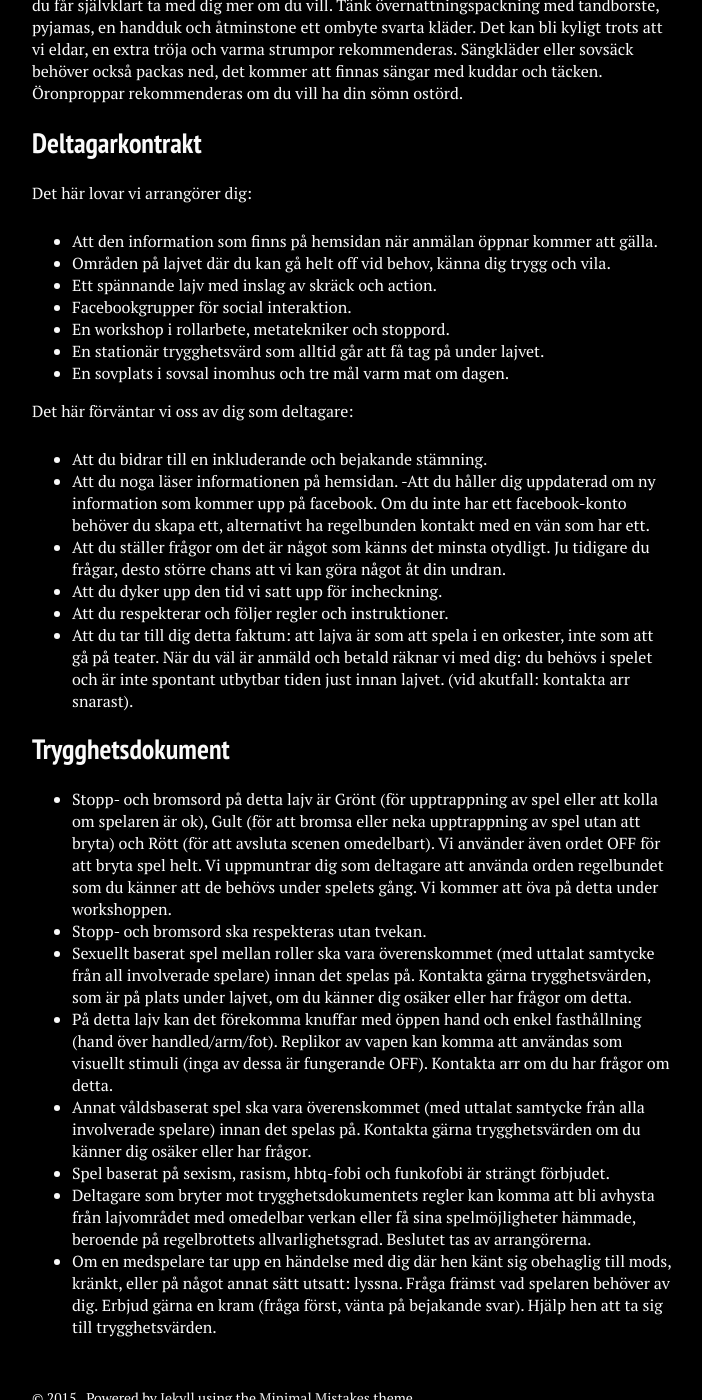
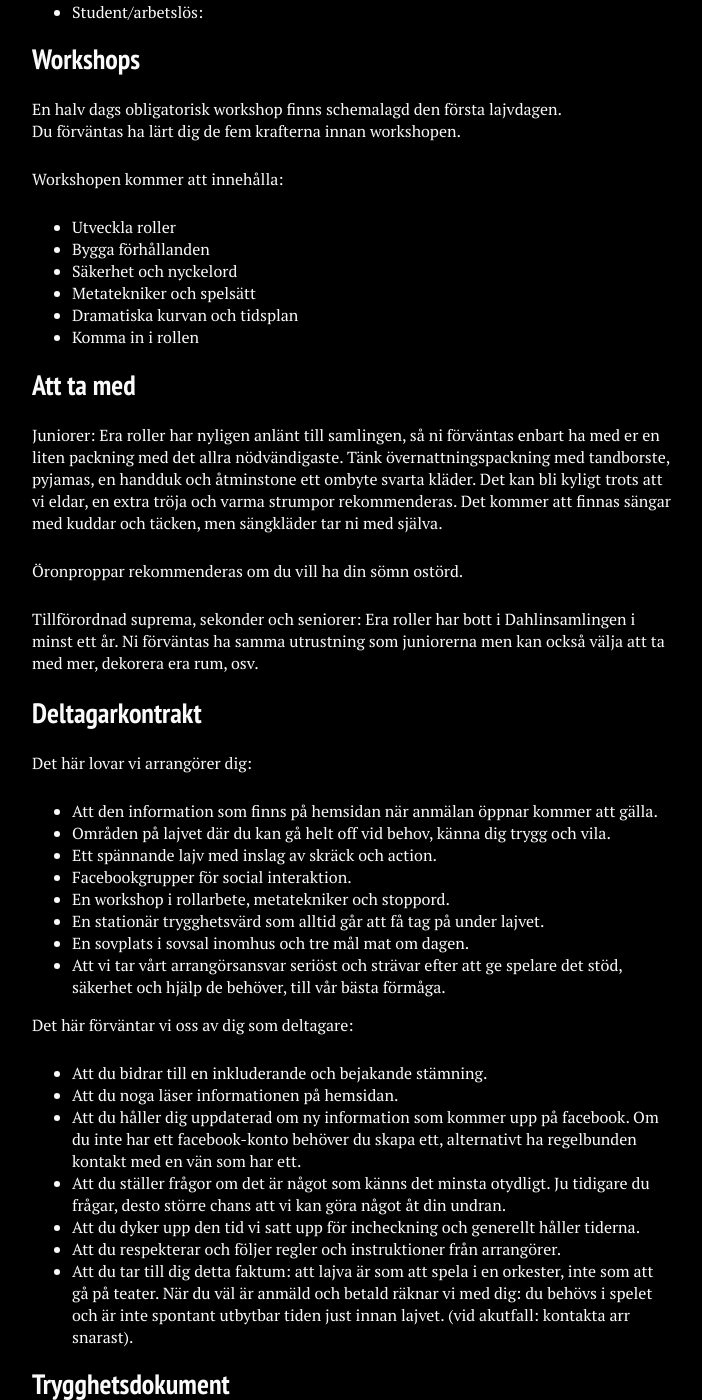
Before and after one commit to stanislavb/www.coven.nu, a Jekyll site: the page built from praktiskt/index.md, in a window 1280 px wide and 1400 px high, scrolled down 1000 px. Shown: the whole window, without its empty margins (288-990 px from the left). Built offline with Jekyll 4.4.1, drawn with Linux system fonts in a browser that asks for light colours; nearby versions of some CDN libraries; some of the changed text lies outside the part shown.

Commit message:
Correct Om and Praktiskt

```diff
--- a/om-lajvet/index.md
+++ b/om-lajvet/index.md
@@ -19,13 +19,27 @@
 
 Coven utspelar sig i en rätt ofrivilligt nyformad samling häxor i nutidens Sverige.
 
-Lajvet handlar om coola krafter, häxorna som innehar dem, och de personer som försöker döda dem för att de innehar dem. Du får en chans att uppleva klassiska känslor och karaktärer från gymnasietiden, skaffa nya vänner, bli sviken, bli kär, råka döda någon och desperat försöka återuppliva dem innan kårchefen får reda på det...eller bara försöka täcka dina spår.
+Lajvet handlar om coola krafter, häxorna som innehar dem, och de personer som försöker döda dem.
 
-Stämningen är spänd, framtiden är osäker och du har antingen alldeles för lite eller alldeles för mycket kraft att hantera läget. Du måste skaffa vänner. Du måste ha tillit. Ni måste hjälpa varandra eller så kommer ni antagligen att dö i en alldeles för snar framtid.
+Du får en chans att uppleva klassiska känslor och karaktärer från gymnasietiden, skaffa nya vänner, bli sviken, bli kär, råka döda någon och desperat försöka återuppliva dem innan kårchefen får reda på det... eller bara försöka täcka dina spår.
+
+Stämningen är spänd, framtiden är osäker och du har antingen alldeles för lite eller alldeles för mycket kraft för att hantera läget. Du måste skaffa vänner. Du måste ha tillit. Ni måste hjälpa varandra eller så kommer ni antagligen att dö i en alldeles för snar framtid.
 
 Men först måste du ta reda på var det största hotet ligger; utanför er samling eller i dess mitt?
 
 ## Vision
+
+Detta lajv är inte bara för kvinnor; vi använder order "häxa" som könsneutralt. Människor av alla kön kallas för häxor.
+
+Detta är ett "Nordic LARP". Lajvet kommer att fokusera på förhållanden mellan roller, använda metatekniker och försöka få saker att se så realistiska ut som möjligt.
+
+Det är ett lajv fyllt av motsägelser för att skapa inre och yttre konflikter för rollpersonerna:
+
+* Kraft och hjälplöshet
+* Vänskap och hierarkier
+* Tonårsångest och stort ansvar
+
+Vi vill skapa ett lajv tillgängligt både för nya och för erfarna spelare. Vi gör spelmekanikerna enkla och flexibla så att spelare kan ha så episkt, kul eller tragiskt lajv de vill, i deras eget tempo. Tidigare erfarenhet av Nordic LARP oh metatekniker är en fördel, men vi strävar efter att ge all information, stöd och hålla workshops för att inkludera alla.
 
 ## Inspiration
 
--- a/praktiskt/index.md
+++ b/praktiskt/index.md
@@ -19,20 +19,45 @@
 
 ## Plats
 
-Frustunaby. 20 minuters promenad från Gnesta station dit pendeltåg går regelbundet. En timmes bilkörning från Stockholm.
+Frustunaby, 20 minuters promenad från Gnesta station.
+Pendeltåg går regelbundet.
+En timmes bilkörning från Stockholm.
 
 ## Datum och tid
 
 * Svenska rundan: 	18-20 september
 * Engelska rundan:	 2-4 oktober
 
+Spelet börjar kl 10:00 den 18e september.
+Spelet slutar efter kl 13.00 den 20e september.
+
+## Biljetter och priser
+
+- Sponsor:
+- Baspris:
+- Student/arbetslös:
+
 ## Workshops
 
 En halv dags obligatorisk workshop finns schemalagd den första lajvdagen.
+Du förväntas ha lärt dig de fem krafterna innan workshopen.
+
+Workshopen kommer att innehålla:
+
+ - Utveckla roller
+ - Bygga förhållanden
+ - Säkerhet och nyckelord
+ - Metatekniker och spelsätt
+ - Dramatiska kurvan och tidsplan
+ - Komma in i rollen
 
 ## Att ta med
 
-Din karaktär förväntas enbart ta med sig en liten packning med det allra nödvändigaste, du får självklart ta med dig mer om du vill. Tänk övernattningspackning med tandborste, pyjamas, en handduk och åtminstone ett ombyte svarta kläder. Det kan bli kyligt trots att vi eldar, en extra tröja och varma strumpor rekommenderas. Sängkläder eller sovsäck behöver också packas ned, det kommer att finnas sängar med kuddar och täcken. Öronproppar rekommenderas om du vill ha din sömn ostörd.
+Juniorer: Era roller har nyligen anlänt till samlingen, så ni förväntas enbart ha med er en liten packning med det allra nödvändigaste. Tänk övernattningspackning med tandborste, pyjamas, en handduk och åtminstone ett ombyte svarta kläder. Det kan bli kyligt trots att vi eldar, en extra tröja och varma strumpor rekommenderas. Det kommer att finnas sängar med kuddar och täcken, men sängkläder tar ni med själva.
+
+Öronproppar rekommenderas om du vill ha din sömn ostörd.
+
+Tillförordnad suprema, sekonder och seniorer: Era roller har bott i Dahlinsamlingen i minst ett år. Ni förväntas ha samma utrustning som juniorerna men kan också välja att ta med mer, dekorera era rum, osv.
 
 ## Deltagarkontrakt
 
@@ -44,25 +69,27 @@
 - Facebookgrupper för social interaktion.
 - En workshop i rollarbete, metatekniker och stoppord.
 - En stationär trygghetsvärd som alltid går att få tag på under lajvet.
-- En sovplats i sovsal inomhus och tre mål varm mat om dagen.
+- En sovplats i sovsal inomhus och tre mål mat om dagen.
+- Att vi tar vårt arrangörsansvar seriöst och strävar efter att ge spelare det stöd, säkerhet och hjälp de behöver, till vår bästa förmåga.
 
 Det här förväntar vi oss av dig som deltagare:
 
 - Att du bidrar till en inkluderande och bejakande stämning.
--  Att du noga läser informationen på hemsidan.
--Att du håller dig uppdaterad om ny information som kommer upp på facebook. Om du inte har ett facebook-konto behöver du skapa ett, alternativt ha regelbunden kontakt med en vän som har ett.
+- Att du noga läser informationen på hemsidan.
+- Att du håller dig uppdaterad om ny information som kommer upp på facebook. Om du inte har ett facebook-konto behöver du skapa ett, alternativt ha regelbunden kontakt med en vän som har ett.
 - Att du ställer frågor om det är något som känns det minsta otydligt. Ju tidigare du frågar, desto större chans att vi kan göra något åt din undran.
-- Att du dyker upp den tid vi satt upp för incheckning.
-- Att du respekterar och följer regler och instruktioner.
+- Att du dyker upp den tid vi satt upp för incheckning och generellt håller tiderna.
+- Att du respekterar och följer regler och instruktioner från arrangörer.
 - Att du tar till dig detta faktum: att lajva är som att spela i en orkester, inte som att gå på teater. När du väl är anmäld och betald räknar vi med dig: du behövs i spelet och är inte spontant utbytbar tiden just innan lajvet. (vid akutfall: kontakta arr snarast).
 
 ## Trygghetsdokument
 
-- Stopp- och bromsord på detta lajv är Grönt (för upptrappning av spel eller att kolla om spelaren är ok), Gult (för att bromsa eller neka upptrappning av spel utan att bryta) och Rött (för att avsluta scenen omedelbart). Vi använder även ordet OFF för att bryta spel helt. Vi uppmuntrar dig som deltagare att använda orden regelbundet som du känner att de behövs under spelets gång. Vi kommer att öva på detta under workshoppen.
+- Säkerhetsteknikerna på detta lajv är Fuck, Easy och Tap out. Detta är förklarat under [Metateknik](/metateknik/).
+- Ordet OFF avbryter spel helt. Vi uppmuntrar dig som deltagare att använda orden regelbundet som du känner att de behövs under spelets gång. Vi kommer att öva på detta under workshoppen.
 - Stopp- och bromsord ska respekteras utan tvekan.
 - Sexuellt baserat spel mellan roller ska vara överenskommet (med uttalat samtycke från all involverade spelare) innan det spelas på. Kontakta gärna trygghetsvärden, som är på plats under lajvet, om du känner dig osäker eller har frågor om detta.
 - På detta lajv kan det förekomma knuffar med öppen hand och enkel fasthållning (hand över handled/arm/fot). Replikor av vapen kan komma att användas som visuellt stimuli (inga av dessa är fungerande OFF). Kontakta arr om du har frågor om detta.
 - Annat våldsbaserat spel ska vara överenskommet (med uttalat samtycke från alla involverade spelare) innan det spelas på. Kontakta gärna trygghetsvärden om du känner dig osäker eller har frågor.
 - Spel baserat på sexism, rasism, hbtq-fobi och funkofobi är strängt förbjudet.
 - Deltagare som bryter mot trygghetsdokumentets regler kan komma att bli avhysta från lajvområdet med omedelbar verkan eller få sina spelmöjligheter hämmade, beroende på regelbrottets allvarlighetsgrad. Beslutet tas av arrangörerna.
-- Om en medspelare tar upp en händelse med dig där hen känt sig obehaglig till mods, kränkt, eller på något annat sätt utsatt: lyssna. Fråga främst vad spelaren behöver av dig. Erbjud gärna en kram (fråga först, vänta på bejakande svar). Hjälp hen att ta sig till trygghetsvärden.
+- Om en medspelare tar upp en händelse med dig där hen känt sig obehaglig till mods, kränkt, eller på något annat sätt utsatt: lyssna. Fråga främst vad spelaren behöver av dig. Erbjud gärna en kram (fråga först, vänta på bejakande svar). Hjälp dem att ta sig till trygghetsvärden.
```
Also changed, not shown: _posts/2014-12-01-hemsida-publicerad.md (deleted, +0 -11 lines), _posts/2015-05-01-nordic-larp.md (added, +25 -0 lines).
